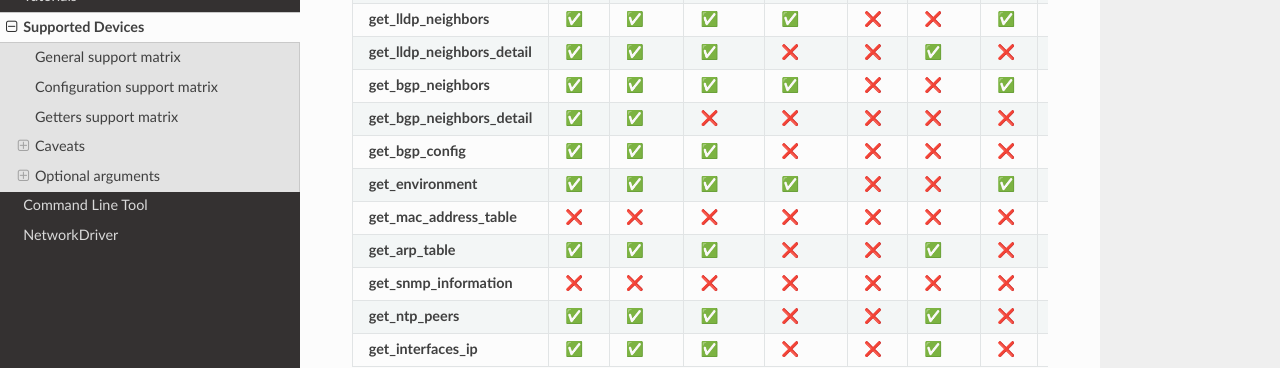
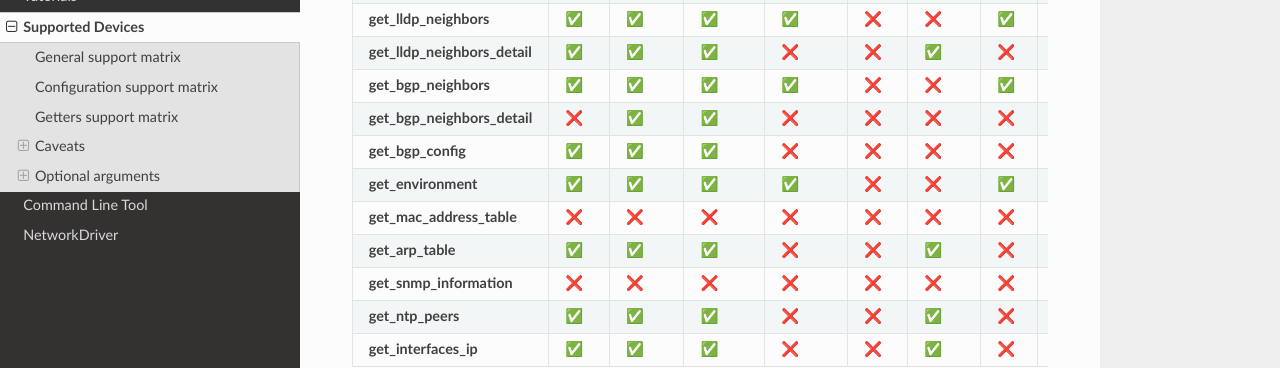
Before and after one commit to napalm-automation/napalm, a Sphinx documentation site: the page built from docs/support/index.rst, in a window 1280 px wide and 900 px high, scrolled down 1232 px. Shown: the part 149-517 px from the top of the window. Built offline with Sphinx 7.4.7 and the Read the Docs theme 2.0.0, drawn with Linux system fonts in a browser that asks for light colours.

Commit message:
Corrected documentation

```diff
--- a/docs/support/index.rst
+++ b/docs/support/index.rst
@@ -66,7 +66,7 @@ _                               EOS   JunOS   IOS-XR  FortiOS  IBM     NXOS    I
 **get_lldp_neighbors**         |yes|  |yes|   |yes|   |yes|    |no|    |no|    |yes|  |yes|
 **get_lldp_neighbors_detail**  |yes|  |yes|   |yes|   |no|     |no|    |yes|   |no|   |yes|
 **get_bgp_neighbors**          |yes|  |yes|   |yes|   |yes|    |no|    |no|    |yes|  |no|
-**get_bgp_neighbors_detail**   |yes|  |yes|   |no|    |no|     |no|    |no|    |no|   |no|
+**get_bgp_neighbors_detail**   |no|   |yes|   |yes|   |no|     |no|    |no|    |no|   |no|
 **get_bgp_config**             |yes|  |yes|   |yes|   |no|     |no|    |no|    |no|   |no|
 **get_environment**            |yes|  |yes|   |yes|   |yes|    |no|    |no|    |yes|  |no|
 **get_mac_address_table**      |no|   |no|    |no|    |no|     |no|    |no|    |no|   |yes|
```
Also changed, not shown: 1 other file.
